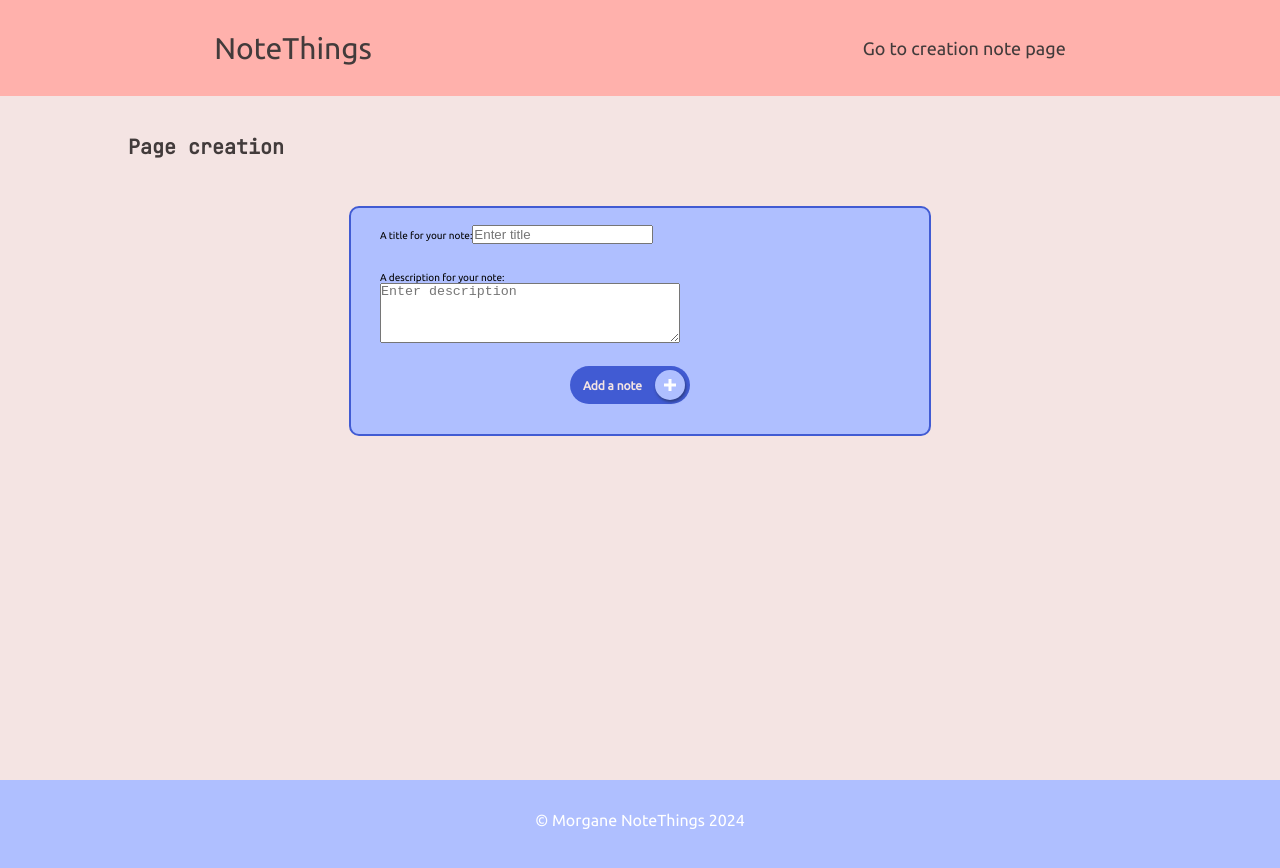
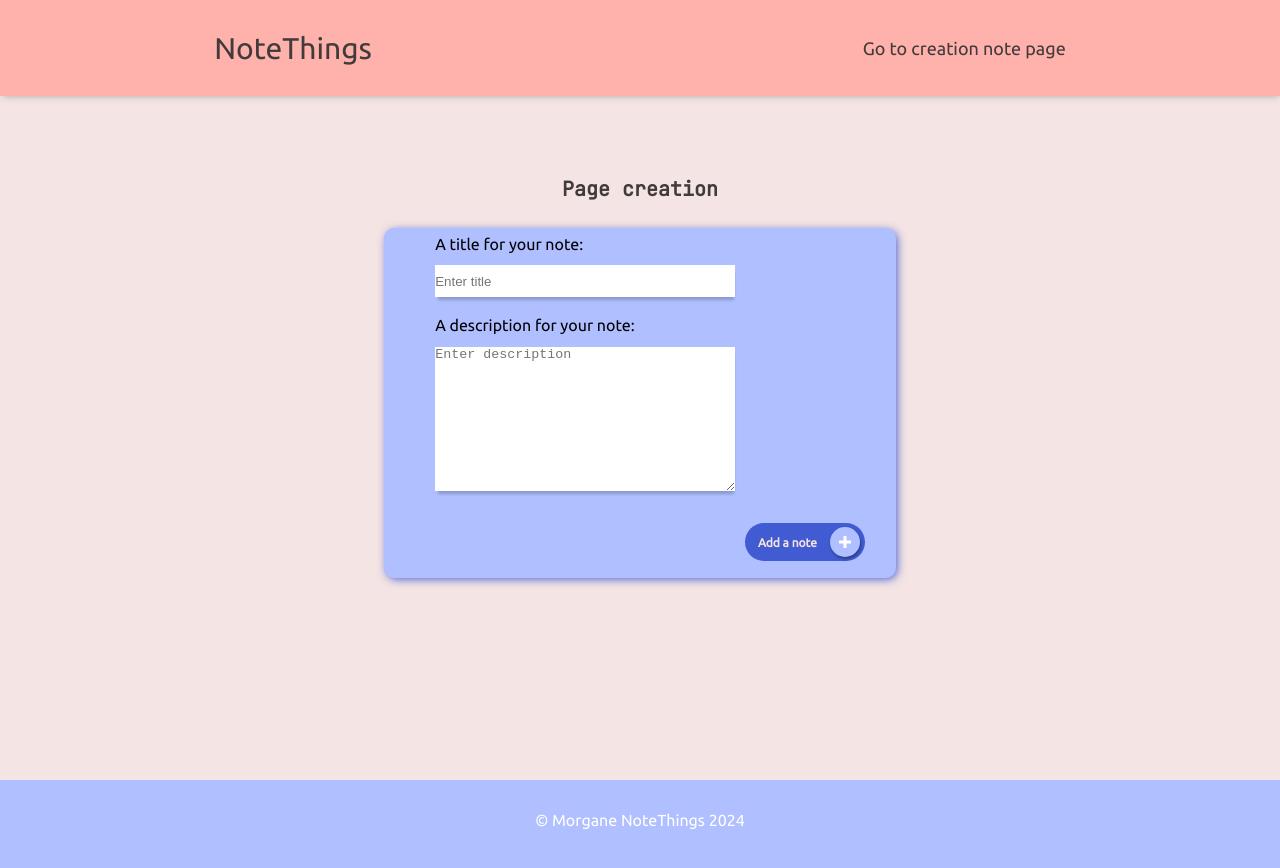
Before and after one commit to Mauh33/NoteThings-2, a React (Vite) app: page /creation-of-note in a window 1280 px wide. Shown: the top 868 px of the page. Built offline with nearby package versions, Linux system fonts and the light colour scheme.

Commit message:
style page done

```diff
--- a/src/pages/Creationpage.jsx
+++ b/src/pages/Creationpage.jsx
@@ -63,8 +63,8 @@ function Creationpage({ title }) {
           className='form-bloc'
           onSubmit={handleSubmit}
         >
-          <label>
-            A title for your note:
+          <label className='label-title'>
+            <p>A title for your note:</p>
             <input
               type='text'
               name='title'
@@ -79,7 +79,7 @@ function Creationpage({ title }) {
             />
           </label>
           <label>
-            A description for your note:
+            <p>A description for your note:</p>
             <textarea
               placeholder='Enter description'
               name='text'
--- a/src/styles/App.css
+++ b/src/styles/App.css
@@ -28,8 +28,20 @@ body,
   min-height: 110vh;
 }
 
-img {
+img,
+input,
+textarea {
   border-style: none;
+}
+
+label p {
+  margin-bottom: 12px;
+  font-size: 1.6rem;
+}
+
+input,
+textarea {
+  box-shadow: 1px 5px 3px -2px rgba(0, 0, 0, 0.208);
 }
 
 body {
@@ -66,14 +78,31 @@ a {
   font-family: "Ubuntu";
 }
 
-p {
+p,
+label {
   font-size: 1.6rem;
 }
 
 .main-content {
   width: 90vw;
-  max-width: 1200px;
+  max-width: 1000px;
   margin: auto;
   flex: 1;
   overflow: hidden;
+}
+
+section {
+  margin: 5rem auto;
+}
+
+@media only screen and (min-width: 575px) {
+  h2 {
+    font-size: 1.8rem;
+    flex-basis: 90%;
+  }
+}
+@media only screen and (min-width: 991px) {
+  h2 {
+    font-size: 2rem;
+  }
 }/*# sourceMappingURL=App.css.map */
--- a/src/styles/_index.scss
+++ b/src/styles/_index.scss
@@ -32,8 +32,20 @@ body,
   min-height: 110vh;
 }
 
-img {
+img,
+input,
+textarea {
   border-style: none;
+}
+
+label p {
+  margin-bottom: 12px;
+  font-size: $ft-small;
+}
+
+input,
+textarea {
+  box-shadow: 1px 5px 3px -2px rgba(0, 0, 0, 0.208);
 }
 
 body {
@@ -70,14 +82,32 @@ a {
   font-family: "Ubuntu";
 }
 
-p {
+p,
+label {
   font-size: $ft-small;
 }
 
 .main-content {
   width: 90vw;
-  max-width: 1200px;
+  max-width: 1000px;
   margin: auto;
   flex: 1;
   overflow: hidden;
 }
+
+section {
+  margin: 5rem auto;
+}
+
+@include from(md) {
+  h2 {
+    font-size: $ft-medium;
+    flex-basis: 90%;
+  }
+}
+
+@include from(lg) {
+  h2 {
+    font-size: $ft-large;
+  }
+}
--- /dev/null
+++ b/src/styles/components-style/_form.scss
@@ -0,0 +1,42 @@
+.form-bloc {
+  min-width: 300px;
+  width: 100%;
+  max-width: 40vw;
+  min-height: 40rem;
+  height: 100%;
+  border-radius: 10px;
+  background-color: $third-color;
+  box-shadow: 2px 2px 10px -1px $element-color;
+  @include flexbox(
+    $direction: column,
+    $wrap: wrap,
+    $justify: space-evenly,
+    $align: start
+  );
+
+  label {
+    width: 80%;
+    max-width: 300px;
+    margin-left: 10%;
+    margin-bottom: 1.2rem;
+  }
+
+  .button-bloc {
+    align-self: flex-end;
+    margin: 0 26px 0 0;
+  }
+}
+
+.label-title {
+  display: flex;
+  flex-direction: column;
+}
+
+.label-title input {
+  height: 4vh;
+}
+
+textarea {
+  min-width: 100%;
+  min-height: 18vh;
+}
--- a/src/styles/components-style/_header.scss
+++ b/src/styles/components-style/_header.scss
@@ -10,8 +10,9 @@
   background-color: $primary-color;
   display: flex;
   justify-content: space-around;
+  box-shadow: 1px 2px 7px -2px darkgrey;
   align-items: center;
-  margin-bottom: 5vh;
+  margin-bottom: 4vh;
 }
 
 h1 {
@@ -70,7 +71,7 @@ h1 {
 
 .navigation {
   position: absolute;
-  top: 100%;
+  top: 99%;
   left: 0;
   width: 100%;
   background-color: $primary-color;
@@ -80,6 +81,7 @@ h1 {
   display: flex;
   justify-content: center;
   align-items: start;
+  box-shadow: 0 5px 7px -2px darkgrey;
 
   .menuToggleCheckbox:checked ~ & {
     height: 5rem;
@@ -136,7 +138,6 @@ h1 {
 @include from(lg) {
   .menu-desktop a::before {
     content: "";
-    background-color: #a6b6f5;
     position: absolute;
     left: 0;
     bottom: 3px;
@@ -154,5 +155,6 @@ h1 {
   .menu-desktop a:hover {
     cursor: pointer;
     font-weight: 600;
+    background-color: #a6b6f5;
   }
 }
--- a/src/styles/pages/_creationpage.scss
+++ b/src/styles/pages/_creationpage.scss
@@ -1,46 +1,12 @@
 @import "../variables";
 @import "../mixins";
+@import "../components-style/form";
 @import "../placeholders";
 
 .note-form-section {
-  width: 80%;
-  margin: auto;
   max-height: max-content;
-  height: 60vh;
   @extend %begin-flex-column;
   @extend %flex-column-template-evenly;
-}
-
-.form-bloc {
-  margin-top: 20px;
-  width: 100%;
-  max-width: 582px;
-  max-height: 500px;
-  height: 230px;
-  border-radius: 10px;
-  background-color: $third-color;
-  border: 2px solid $element-color;
-  @include flexbox(
-    $direction: column,
-    $wrap: wrap,
-    $justify: space-between,
-    $align: start
-  );
-
-  label {
-    margin: 3% 0 0 5%;
-    width: 80%;
-    max-width: 300px;
-  }
-
-  .button-bloc {
-    margin: 0 20px 20px 0;
-  }
-}
-
-textarea {
-  width: 200px;
-  height: 60px;
 }
 
 .dialog-bloc {
@@ -171,7 +137,25 @@ textarea {
 }
 
 @include from(lg) {
+  .form-bloc {
+    min-height: 350px;
+  }
+
   textarea {
     width: 300px;
   }
+
+  .btn-note {
+    width: 16rem;
+    height: 5rem;
+  }
+  .button-bloc p {
+    font-size: $ft-medium;
+  }
+
+  .round-container {
+    width: 4rem;
+    height: 3.5rem;
+    margin-right: 7px;
+  }
 }
--- a/src/styles/pages/_homepage.scss
+++ b/src/styles/pages/_homepage.scss
@@ -1,10 +1,10 @@
 @import "../variables";
 @import "../mixins";
 @import "../placeholders";
+@import "../components-style/form";
 
 .postIt-section {
   @include flexbox($direction: column, $justify: space-evenly);
-  margin: 4rem auto;
 }
 
 .btn-group {
@@ -13,10 +13,6 @@
   justify-content: center;
   flex-wrap: wrap;
   height: 12rem;
-}
-
-h2 {
-  width: 80vw;
 }
 
 .modal-modifier-bloc {
@@ -41,17 +37,12 @@ h2 {
   box-shadow: 1px 2px 15px -8px hsl(229, 22%, 40%);
   position: absolute;
   z-index: 2;
-  top: 30%;
-  left: 30%;
+  top: 20%;
+  left: 20vw;
   width: 40vw;
   max-width: 350px;
+  max-height: 60vh;
   animation: dialog-appear 0.5s ease forwards;
-}
-
-@include from(sm) {
-  h2 {
-    width: 80vw;
-  }
 }
 
 @include from(md) {
@@ -67,7 +58,4 @@ h2 {
     max-width: 1000px;
     justify-content: center;
   }
-  h2 {
-    min-width: 65vw;
-  }
 }
```
Also changed, not shown: 1 other file (tests, documents, lock files or other folders).
